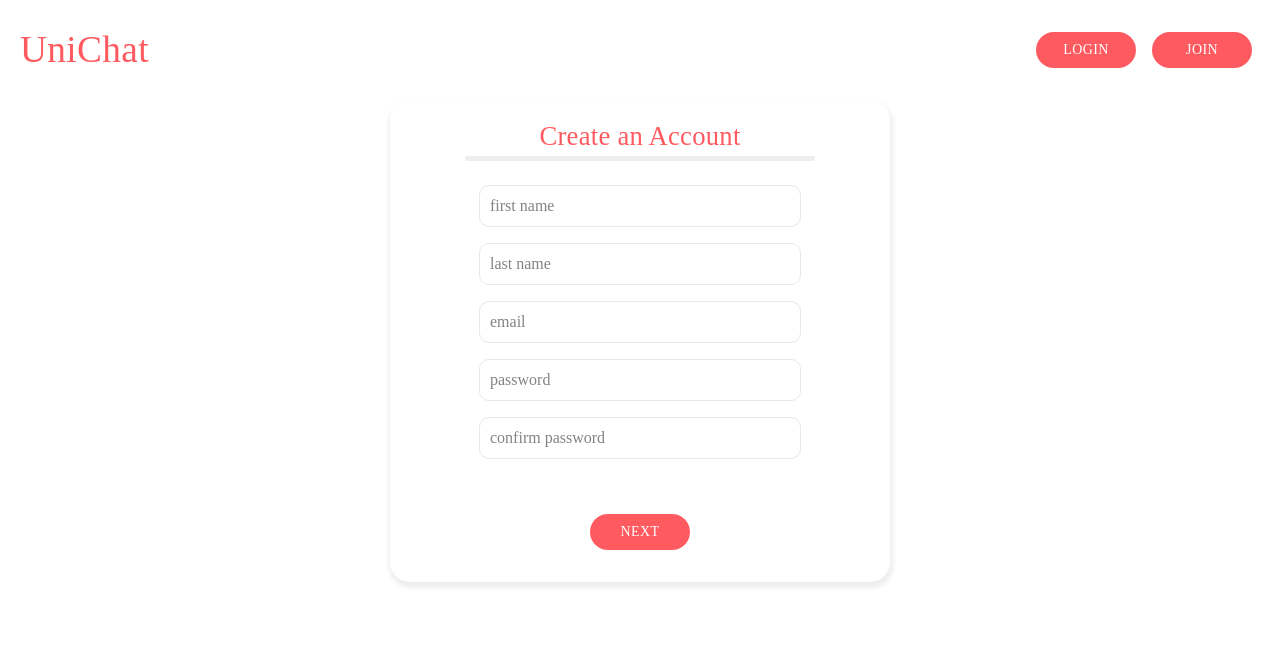
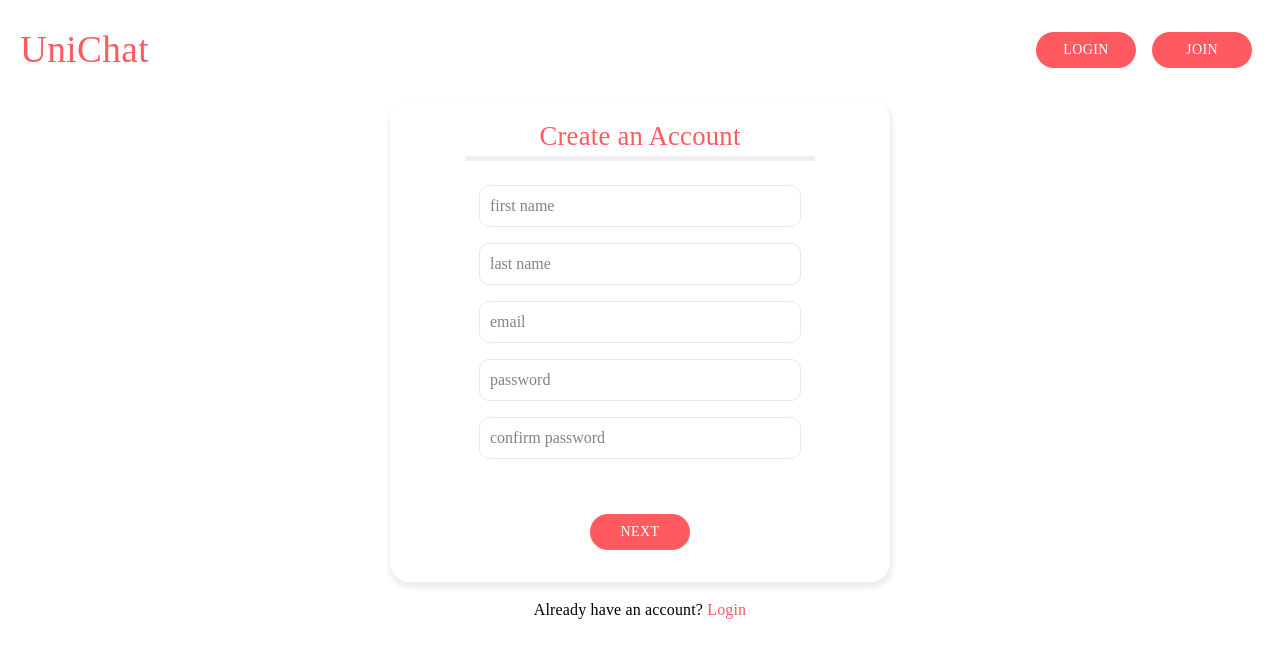
Before and after one commit to andaniel2029/unichat, a React (Create React App) app: page /signup in a window 1280 px wide. Shown: the top 658 px of the page. Built offline with nearby package versions, Linux system fonts and the light colour scheme; no server answers; a web font is replaced by a local one.

Commit message:
'Already have an account?' link added

```diff
--- a/src/components/pages/SignUp/SignUp.tsx
+++ b/src/components/pages/SignUp/SignUp.tsx
@@ -1,5 +1,5 @@
-/* eslint-disable @typescript-eslint/no-unused-vars */
 import { useState } from 'react';
+import { Link } from 'react-router-dom';
 import { Typography } from '@material-ui/core';
 import Paper from '@material-ui/core/Paper';
 import CircularProgress from '@material-ui/core/CircularProgress';
@@ -15,7 +15,8 @@ import { useAuth } from '../../../hooks/useAuthContext';
 const useStyles = makeStyles((theme: Theme) => ({
   root: {
     display: 'flex',
-    justifyContent: 'center'
+    flexDirection: 'column',
+    alignItems: 'center'
   },
 
   paper: {
@@ -47,8 +48,11 @@ const useStyles = makeStyles((theme: Theme) => ({
     }
   },
 
+  typography: {
+    fontFamily: 'halcom'
+  },
+
   title: {
-    fontFamily: 'halcom',
     fontSize: '20pt',
     fontWeight: 500,
     color: '#FF5A5F',
@@ -67,6 +71,15 @@ const useStyles = makeStyles((theme: Theme) => ({
     },
   },
 
+  link: {
+    color: '#FF5A5F',
+    textDecoration: 'none',
+    '&:visited': {
+      // color: 'black',
+      textDecoration: 'none',
+    },
+  },
+
   error: {
     fontFamily: 'halcom',
     textAlign: 'center',
@@ -77,6 +90,10 @@ const useStyles = makeStyles((theme: Theme) => ({
     marginTop: '4rem',
     fontSize: '4rem',
     color: '#FF5A5F'
+  },
+
+  redirectContainer: {
+    marginTop: '1rem',
   }
 }));
 
@@ -181,7 +198,7 @@ export default function SignUp(props: SignUpProps) {
   return (
     <div className={classes.root}>
       <Paper className={classes.paper}>
-        <Typography className={classes.title}>Create an Account</Typography>
+        <Typography className={`${classes.typography} ${classes.title}`}>Create an Account</Typography>
         <BorderLinearProgress variant="determinate" value={progress} />
         {!haveCredentials && !loading &&
           (<UserCredentials
@@ -198,8 +215,13 @@ export default function SignUp(props: SignUpProps) {
             error={error}
             loading={loading}
           />
-        )}
+          )}
       </Paper>
+      <div className={classes.redirectContainer}>
+        <Typography className={classes.typography}>
+          Already have an account? <Link to="/login" className={classes.link}>Login</Link>
+        </Typography>
+      </div>
     </div>
   );
 }
```
Also changed, not shown: 1 other file (tests, documents, lock files or other folders).
